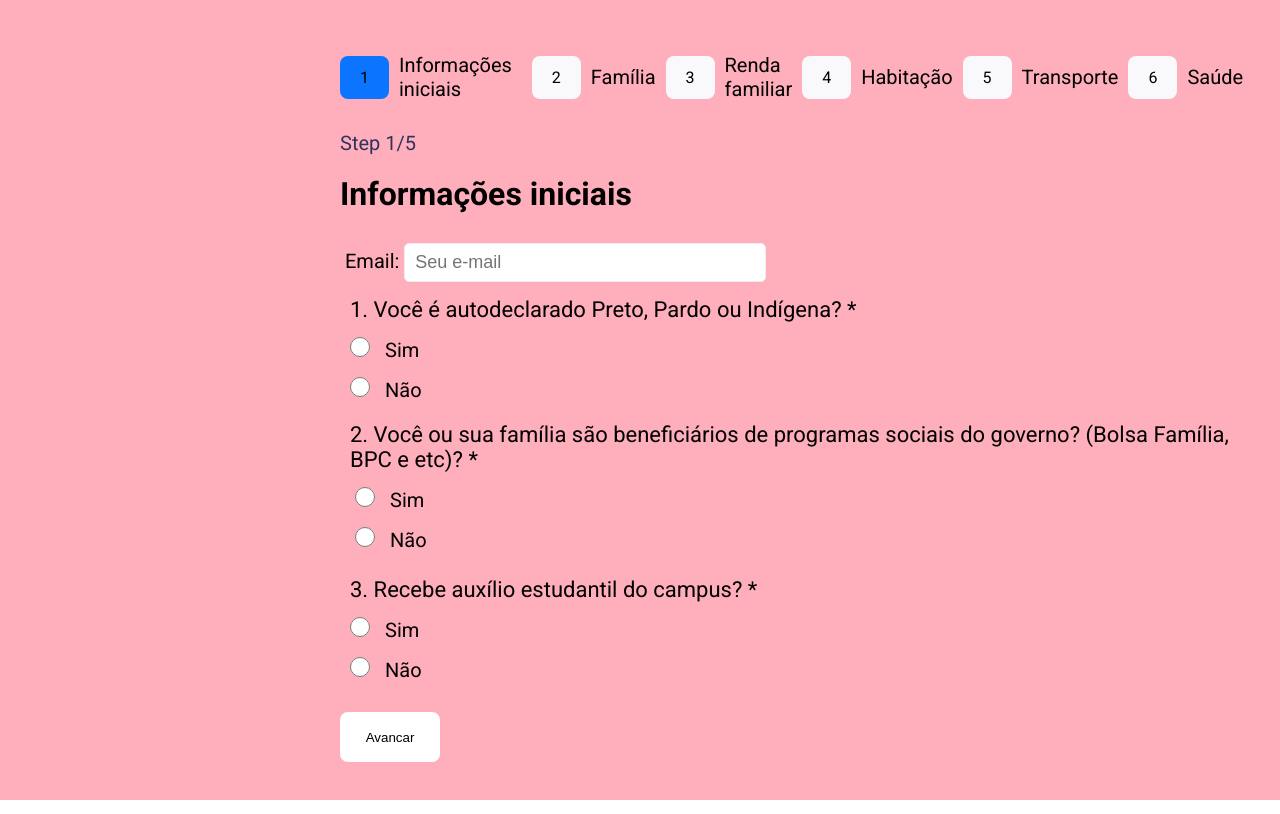
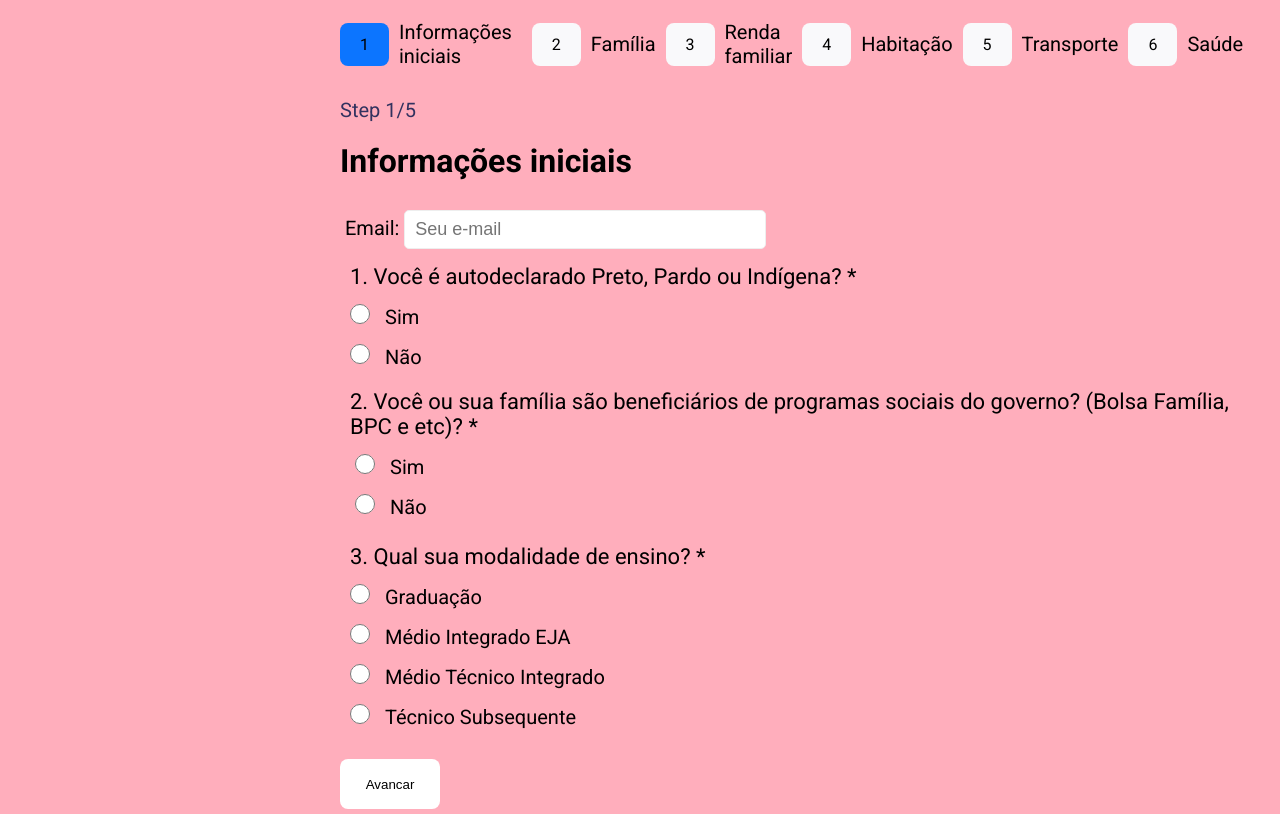
Before and after one commit to willidert/auxilio-estudantil-microservice, an Angular app in the folder web/: page / in a window 1280 px wide. Built offline with nearby package versions, Linux system fonts and the light colour scheme.

Commit message:
refactor(web): change the question and options

```diff
--- a/web/src/app/form-step-one/form-step-one.component.html
+++ b/web/src/app/form-step-one/form-step-one.component.html
@@ -81,23 +81,39 @@
         </div>
       </div>
       <div>
-        <p>3. Recebe auxílio estudantil do campus? *</p>
+        <p>3. Qual sua modalidade de ensino? *</p>
         <input
           id="student-aid-1"
           name="student-aid"
           type="radio"
-          value="sim"
+          value="Graduação"
           [(ngModel)]="formQuestions.questionThree"
         />
-        <label for="student-aid-1">Sim</label><br />
+        <label for="student-aid-1">Graduação</label><br />
         <input
           id="student-aid-2"
           name="student-aid"
           type="radio"
-          value="nao"
+          value="Médio Integrado EJA"
           [(ngModel)]="formQuestions.questionThree"
         />
-        <label for="student-aid-2">Não</label><br />
+        <label for="student-aid-2">Médio Integrado EJA</label><br />
+        <input
+          id="student-aid-3"
+          name="student-aid"
+          type="radio"
+          value="Médio Técnico Integrado"
+          [(ngModel)]="formQuestions.questionThree"
+        />
+        <label for="student-aid-3">Médio Técnico Integrado</label><br />
+        <input
+          id="student-aid-4"
+          name="student-aid"
+          type="radio"
+          value="Técnico Subsequente"
+          [(ngModel)]="formQuestions.questionThree"
+        />
+        <label for="student-aid-4">Técnico Subsequente</label><br />
       </div>
       <button
         (click)="log()"
```
